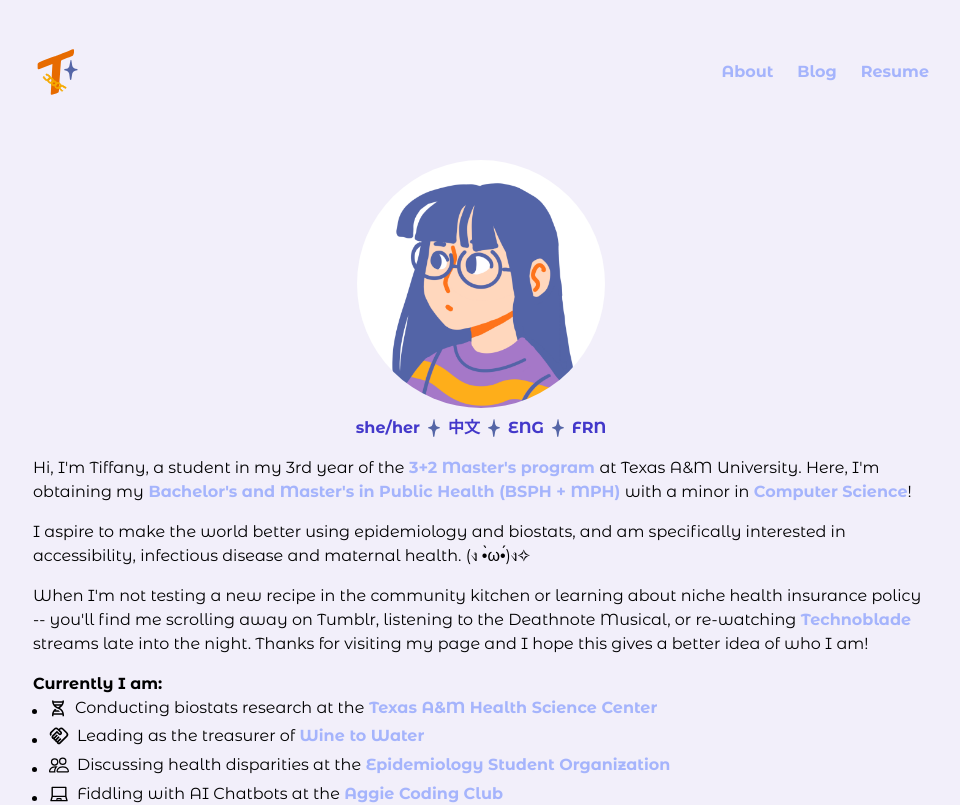
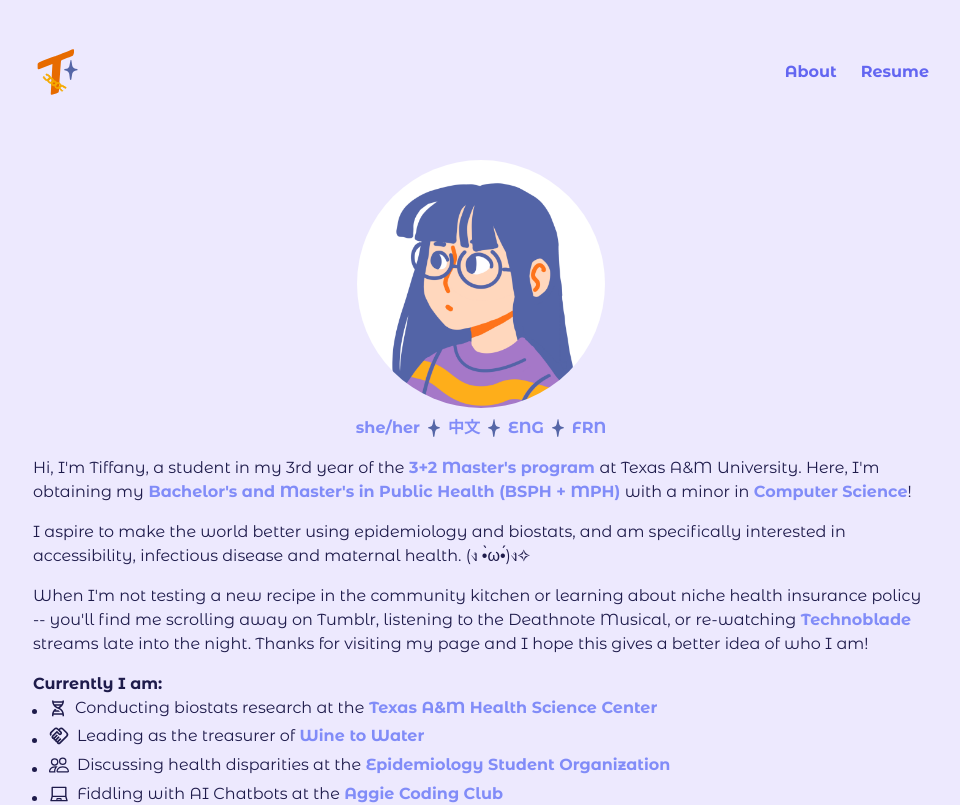
Before and after one commit to peicasey/tiffany-site, a Next.js app: page /about in a window 1280 px wide. Shown: the top 805 px of the page, without its empty margins (159-1119 px from the left). Built offline with nearby package versions, Linux system fonts and the light colour scheme; a web font is replaced by a local one.

Commit message:
Fixed lightmode + removed blogs

```diff
--- a/src/app/about/page.tsx
+++ b/src/app/about/page.tsx
@@ -27,7 +27,7 @@ const currently = [
         Conducting biostats research at the
         <a href='https://ibt.tamu.edu/faculty/kurt-zhang.html'
           target="_blank" rel="noopener noreferrer"
-          className='text-indigo-300 hover:text-purple-400'
+          className='text-indigo-400 dark:text-indigo-300 hover:text-purple-400'
         >
           <b className={monsterrat700.className}> Texas A&M Health Science Center</b>
         </a>
@@ -40,7 +40,7 @@ const currently = [
         Leading as the treasurer of
         <a href='https://winetowatertamu.wixsite.com/website'
           target="_blank" rel="noopener noreferrer"
-          className='text-indigo-300 hover:text-purple-400'
+          className='text-indigo-400 dark:text-indigo-300 hover:text-purple-400'
         >
           <b className={monsterrat700.className}> Wine to Water</b>
         </a>
@@ -53,7 +53,7 @@ const currently = [
         Discussing health disparities at the
         <a href='https://www.linkedin.com/company/tamu-eso/'
           target="_blank" rel="noopener noreferrer"
-          className='text-indigo-300 hover:text-purple-400'
+          className='text-indigo-400 dark:text-indigo-300 hover:text-purple-400'
         >
           <b className={monsterrat700.className}> Epidemiology Student Organization</b>
         </a>
@@ -66,7 +66,7 @@ const currently = [
         Fiddling with AI Chatbots at the
         <a href='https://aggiecodingclub.com'
           target="_blank" rel="noopener noreferrer"
-          className='text-indigo-300 hover:text-purple-400'
+          className='text-indigo-400 dark:text-indigo-300 hover:text-purple-400'
         >
           <b className={monsterrat700.className}> Aggie Coding Club</b>
         </a>
@@ -79,7 +79,7 @@ const currently = [
         Predicting salary outcomes of students at the
         <a href='https://www.aggiedatascience.com/'
           target="_blank" rel="noopener noreferrer"
-          className='text-indigo-300 hover:text-purple-400'
+          className='text-indigo-400 dark:text-indigo-300 hover:text-purple-400'
         >
           <b className={monsterrat700.className}> Aggie Data Science Club</b>
         </a>
@@ -101,7 +101,7 @@ export default function Page() {
             height={248}
             priority
           />
-          <div className='mt-2 mb-4 text-indigo-700 dark:text-indigo-300 flex gap-2'>
+          <div className='mt-2 mb-4 text-indigo-400 dark:text-indigo-300 flex gap-2'>
             <p className={monsterrat700.className}>
               she/her
             </p>
@@ -140,27 +140,27 @@ export default function Page() {
             </p>
           </div>
 
-          <div className='text-black dark:text-white'>
+          <div className='text-indigo-950 dark:text-white'>
             <div className='flex flex-wrap gap-x-2'>
               <p className='mb-4'>
                 Hi, I&apos;m Tiffany, a student in my 3rd year of the
                 <a href='https://public-health.tamu.edu/degrees/dual/bs-mph.html#tab-panel-2'
                   target="_blank" rel="noopener noreferrer"
-                  className='text-indigo-300 hover:text-purple-400'
+                  className='text-indigo-400 dark:text-indigo-300 hover:text-purple-400'
                 >
                   <b className={monsterrat700.className}> 3+2 Master&apos;s program </b>
                 </a>
                 at Texas A&M University. Here, I&apos;m obtaining my
                 <a href='https://public-health.tamu.edu/index.html'
                   target="_blank" rel="noopener noreferrer"
-                  className='text-indigo-300 hover:text-purple-400'
+                  className='text-indigo-400 dark:text-indigo-300 hover:text-purple-400'
                 >
                   <b className={monsterrat700.className}> Bachelor&apos;s and Master&apos;s in Public Health (BSPH + MPH) </b>
                 </a>
                 with a minor in
                 <a href='https://engineering.tamu.edu/cse/index.html'
                   target="_blank" rel="noopener noreferrer"
-                  className='text-indigo-300 hover:text-purple-400'
+                  className='text-indigo-400 dark:text-indigo-300 hover:text-purple-400'
                 >
                   <b className={monsterrat700.className}> Computer Science</b>
                 </a>
@@ -181,7 +181,7 @@ export default function Page() {
                 Musical, or re-watching
                 <a href='https://www.youtube.com/technoblade'
                   target="_blank" rel="noopener noreferrer"
-                  className='text-indigo-300 hover:text-purple-400'
+                  className='text-indigo-400 dark:text-indigo-300 hover:text-purple-400'
                 >
                   <b className={monsterrat700.className}> Technoblade </b>
                 </a>
--- a/src/app/layout.tsx
+++ b/src/app/layout.tsx
@@ -78,12 +78,12 @@ export default function RootLayout({
 }) {
   return (
     <html lang="en">
-      <body className='overflow-x-hidden bg-lilac dark:bg-moody'>
+      <body className='overflow-x-hidden bg-violet-100 dark:bg-moody'>
         <div className='flex min-h-screen flex-col items-center gap-16 justify-between
           py-12 px-12 sm:px-28 md:px-32 lg:px-48
           selection:bg-purple-300 selection:text-violet-700
           dark:selection:bg-violet-600 dark:selection:text-purple-100
-          bg-lilac dark:bg-moody'
+          bg-violet-100 dark:bg-moody'
         >
           <Navbar />
           <div className='w-full h-full'>
--- a/src/app/page.tsx
+++ b/src/app/page.tsx
@@ -46,7 +46,7 @@ export default function Home() {
     <main className="">
         <div className={augillion.className}>
           <div className='flex gap-2 md:gap-4 duration-100'>
-            <h1 className='text-4xl md:text-7xl text-white'>
+            <h1 className='text-4xl md:text-7xl text-indigo-300 dark:text-white'>
               <a className='text-3xl leading-10 md:text-6xl'>H</a>i! <a className='text-3xl md:text-6xl'>I</a>&apos;m
             </h1>
             <span className='translate-y-[-1.5rem] md:translate-y-[-1.5rem] select-none'
@@ -62,7 +62,7 @@ export default function Home() {
               />
             </span>
           </div>
-          <div className='text-7xl md:text-9xl text-lilac flex gap-2 md:gap-6 duration-100'>
+          <div className='text-7xl md:text-9xl text-indigo-500 dark:text-lilac flex gap-2 md:gap-6 duration-100'>
             <span className='absolute translate-x-[-1rem] translate-y-[3rem]
               md:translate-x-[-1.5rem] md:translate-y-[6rem] select-none'
               aria-hidden="true"
@@ -115,7 +115,7 @@ export default function Home() {
           </div>
         </div>
         <div className={ monsterrat400.className }>
-          <div className='ml-2 md:ml-4 text-indigo-200 md:text-2xl flex flex-wrap gap-x-2 md:gap-x-4'>
+          <div className='ml-2 md:ml-4 text-indigo-500 dark:text-indigo-200 md:text-2xl flex flex-wrap gap-x-2 md:gap-x-4'>
             <p className=''>I study public health and </p>
             <div className={ monsterrat700.className }>
               <TextSlider items={whoAmI} fontsize={2} scrollsize={2.5} />
--- a/src/app/resume/page.tsx
+++ b/src/app/resume/page.tsx
@@ -14,7 +14,7 @@ export default function Page() {
 
   return (
     <div className={ monsterrat400.className }>
-      <div className="mb-4 text-black dark:text-white">
+      <div className="mb-4 text-indigo-950 dark:text-white">
         { isLoading ?
           <div className='flex gap-2 items-center'>
             <p>Retrieving resume...</p>
@@ -29,9 +29,9 @@ export default function Page() {
         }
       </div>
       <iframe src="https://drive.google.com/file/d/1ftjgwtEejwKk3NVNTiOyEWj78l0ll13g/preview" width="640" height="850" allow="autoplay" onLoad={() => setIsLoading(false)} />
-      <p className='mt-4 text-black dark:text-white'>
+      <p className='mt-4 text-indigo-950 dark:text-white'>
         Last updated:
-        <span className='text-indigo-300 hover:text-purple-400'>
+        <span className='text-indigo-400 dark:text-indigo-300 hover:text-purple-400'>
           <b className={monsterrat700.className}> 11/25/2023</b>
         </span>
       </p>
--- a/src/components/navItem.tsx
+++ b/src/components/navItem.tsx
@@ -18,7 +18,7 @@ export default function NavItem(props: NavItemProps) {
   return (
     <div className="check group hover:cursor-pointer flex items-center justify-center" >
 
-      <svg className={'absolute group-hover:opacity-100 opacity-0' } // scale-y-[0.2] scale-x-[0.3] translate-x-4 rotate-[' + angle + 'deg] ' + test
+      <svg className={'absolute group-hover:opacity-25 dark:group-hover:opacity-100 opacity-0' } // scale-y-[0.2] scale-x-[0.3] translate-x-4 rotate-[' + angle + 'deg] ' + test
         style={{'zIndex': 0, 'transform': 'scale(0.3, 0.2) translateX(3rem) rotate(' + angle + 'deg)'}}
       >
         <g transform="matrix(0.35 0 0 0.3 110 80)">
@@ -29,7 +29,7 @@ export default function NavItem(props: NavItemProps) {
         </g>
       </svg>
 
-      <div className='group-hover:text-indigo-100 text-indigo-300 duration-200' style={{'zIndex': 1}}>
+      <div className='group-hover:text-violet-500 dark:group-hover:text-indigo-100 text-indigo-500 dark:text-indigo-300 duration-200' style={{'zIndex': 1}}>
         <div className={monsterrat700.className}>
           <Link href={props.link}>{props.name}</Link>
         </div>
--- a/src/components/navbar.tsx
+++ b/src/components/navbar.tsx
@@ -6,6 +6,7 @@ import NavItem from './navItem'
 export default function Navbar() {
     return (
         <div className='w-full flex justify-between items-center'>
+            <div tabIndex={1}>
                 <Link className='hover:scale-110 duration-200' href="/">
                     <Image
                         src="/logo.svg"
@@ -16,9 +17,10 @@ export default function Navbar() {
                         priority
                     />
                 </Link>
+            </div>
             <div className='flex gap-6'>
                 <NavItem name="About" link="/about" />
-                <NavItem name="Blog" link="/blog" />
+                {/* <NavItem name="Blog" link="/blog" /> */}
                 <NavItem name="Resume" link="/resume" />
             </div>
         </div>
```
Lines whose indentation alone changed are shown as unchanged.
